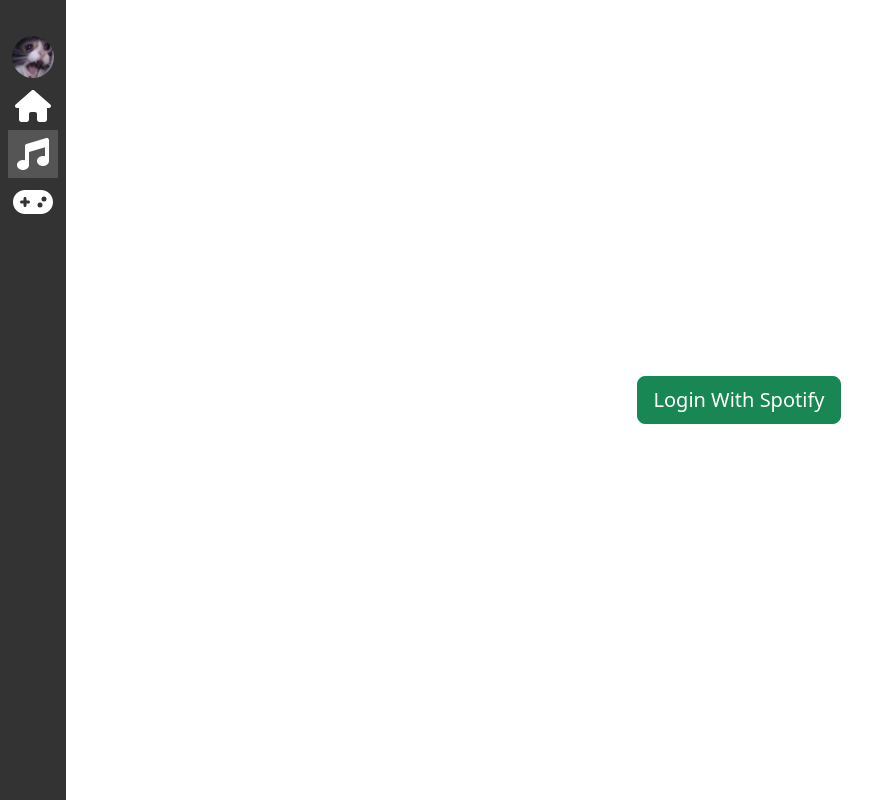
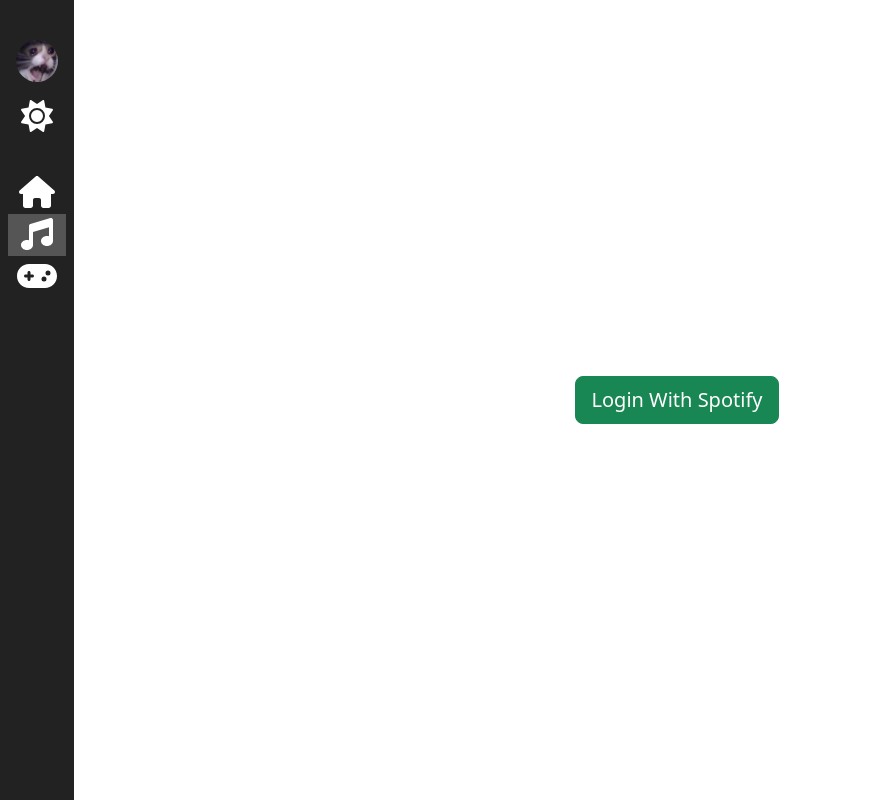
Before and after one commit to Maplefin444/home-site, a React (Create React App) app in the folder client/home-site/: page /musichome in a window 1280 px wide. Shown: the whole page, without its empty margins (0-896 px from the left). Built offline with nearby package versions, Linux system fonts and the light colour scheme; what spotify-web-api-node would draw is missing.

Commit message:
theme, tooltips

```diff
--- a/client/home-site/package.json
+++ b/client/home-site/package.json
@@ -3,12 +3,16 @@
   "version": "0.1.0",
   "private": true,
   "dependencies": {
+    "@emotion/react": "^11.10.5",
+    "@emotion/styled": "^11.10.5",
     "@fortawesome/fontawesome-svg-core": "^6.2.1",
     "@fortawesome/free-solid-svg-icons": "^6.2.1",
     "@fortawesome/react-fontawesome": "^0.2.0",
+    "@mui/material": "^5.11.3",
     "@testing-library/jest-dom": "^5.16.5",
     "@testing-library/react": "^13.4.0",
     "@testing-library/user-event": "^13.5.0",
+    "axios": "^1.2.2",
     "bootstrap": "^5.2.3",
     "react": "^18.2.0",
     "react-bootstrap": "^2.6.0",
--- a/client/home-site/src/js/app.css
+++ b/client/home-site/src/js/app.css
@@ -6,15 +6,32 @@
   margin: 0;
 }
 
+#root{
+  overflow-x:hidden;
+}
+
 .container {
   width: 100%;
   margin: 0px;
-  margin-left: 66px;
+  margin-left: 74px;
   text-align: center;
-  max-width: calc(100vw - 66px);
+  max-width: calc(100vw - 74px);
   overflow-x: hidden;
+  padding: 0px
 }
 
 .site-title {
   font-size: 2rem;
 }
+
+.dark {
+  background-color: #333;
+  color: #fff;
+  border-color: #fff;
+}
+
+.light {
+  background-color: #fff;
+  color: #333;
+  border-color: #333;
+}
--- a/client/home-site/src/js/music/Dashboard.js
+++ b/client/home-site/src/js/music/Dashboard.js
@@ -46,7 +46,7 @@
         return () => (cancel = true)
     }, [search, accessToken])
 
-    return <Container>
+    return <div className='dashboard'>
         <Form.Control type="search" placeholder="Search" value={search} onChange={e =>
             setSearch(e.target.value)
         } />
@@ -57,9 +57,6 @@
                 ))
             }
         </div>
-        <div>
-            bottom
-        </div>
-    </Container>
+    </div>
 
 }
--- a/client/home-site/src/js/music/Login.js
+++ b/client/home-site/src/js/music/Login.js
@@ -3,13 +3,12 @@
 const URL = "https://accounts.spotify.com/authorize?client_id=9029c788909841b3b3dce900c3cd6644&response_type=code&redirect_uri=http://localhost:3000/musichome&scope=streaming%20user-read-email%20user-read-private%20user-library-read%20user-library-modify%20user-read-playback-state%20user-modify-playback-state"
 export default function Login() {
     return (
-        <Container
-            className="d-flex justify-content-center align-items-center"
-            style={{ minHeight: "100vh" }}
+        <div
+            style={{ minHeight: "100vh", display: "flex", justifyContent:"center", alignItems:"center"}}
         >
             <a className="btn btn-success btn-lg" href={URL}>
                 Login With Spotify
             </a>
-        </Container>
+        </div>
     );
 }
--- a/client/home-site/src/js/music/TrackSearchResult.js
+++ b/client/home-site/src/js/music/TrackSearchResult.js
@@ -4,7 +4,7 @@
 export default function TrackSearchResult({ track }) {
     return (
         <div className="card" style={{ cursor: "pointer" }}>
-            <img src={track.albumUrl} style={{ height: "64px", width: "64px" }} />
+            <img src={track.albumUrl} style={{ height: "64px", width: "64px", marginLeft:"1px" }} />
             <div className="data">
                 <div>{track.title}</div>
                 <div className="text-muted">{track.artist}</div>
--- a/client/home-site/src/js/music/dashboard.css
+++ b/client/home-site/src/js/music/dashboard.css
@@ -1,15 +1,30 @@
+.dashboard {
+    width: 100%;
+    max-width: calc(100vw - 74px);
+    padding-right: 10%;
+    padding-left: 10%;
+    padding-top: 2%;
+    overflow-x: hidden;
+    background-color: inherit;
+    border-color: inherit;
+}
+
 .content {
+    background-color: inherit;
     flex-grow: 2;
     margin-top: 2px;
     margin-bottom: 2px;
     overflow-y: auto;
+    border-color: inherit;
 }
 
 .card{
+    background-color: inherit;
     display: flex;
-    margin: 2px;
+    margin: 4px;
     align-items: center;
     flex-direction: row;
+    border-color: inherit;
 }
 
 .data{
--- a/client/home-site/src/js/reusable_components/Navbar.js
+++ b/client/home-site/src/js/reusable_components/Navbar.js
@@ -1,22 +1,65 @@
+import { useEffect, useState } from 'react'
+import { Tooltip } from '@mui/material'
 import { Link, useMatch, useResolvedPath } from "react-router-dom"
 import "./navbar.css"
 import { FontAwesomeIcon } from '@fortawesome/react-fontawesome'
-import { faHouse, faMusic, faGamepad } from '@fortawesome/free-solid-svg-icons'
+import { faHouse, faMusic, faGamepad, faSun } from '@fortawesome/free-solid-svg-icons'
 import cat from "./cat.jpg"
 
 export default function Navbar() {
+    const [theme, setTheme] = useState(
+        localStorage.getItem('theme') || 'light'
+    );
+    const toggleTheme = () => {
+        if (theme === 'light') {
+            setTheme('dark');
+        } else {
+            setTheme('light');
+        }
+    };
+    useEffect(() => {
+        localStorage.setItem('theme', theme);
+        document.body.className = theme;
+    }, [theme]);
     return (
         <nav className="nav">
             <ul>
-                <img src={cat}/>
                 <CustomLink to="/">
-                    <FontAwesomeIcon icon={faHouse} size="2xl" />
+                    <Tooltip title="Dashboard" placement="right">
+                        <div className="aligner">
+                            <img src={cat} />
+                        </div>
+                    </Tooltip>
+                </CustomLink>
+                <button className="toggle" onClick={toggleTheme}>
+                    <Tooltip title="Toggle Mode" placement="right">
+                        <div className="aligner">
+                            <FontAwesomeIcon icon={faSun} size="2xl" />
+                        </div>
+                    </Tooltip>
+                </button>
+                <div className='spacer'>
+                </div>
+                <CustomLink to="/">
+                    <Tooltip title="Home" placement="right">
+                        <div className="aligner">
+                            <FontAwesomeIcon icon={faHouse} size="2xl" />
+                        </div>
+                    </Tooltip>
                 </CustomLink>
                 <CustomLink to="/musichome">
-                    <FontAwesomeIcon icon={faMusic} size="2xl" />
+                    <Tooltip title="Music" placement="right">
+                        <div className="aligner">
+                            <FontAwesomeIcon icon={faMusic} size="2xl" />
+                        </div>
+                    </Tooltip>
                 </CustomLink>
                 <CustomLink to="/rshome">
-                    <FontAwesomeIcon icon={faGamepad} size="2xl" />
+                    <Tooltip title="Games" placement="right">
+                        <div className="aligner">
+                            <FontAwesomeIcon icon={faGamepad} size="2xl" />
+                        </div>
+                    </Tooltip>
                 </CustomLink>
             </ul>
         </nav>
--- a/client/home-site/src/js/reusable_components/navbar.css
+++ b/client/home-site/src/js/reusable_components/navbar.css
@@ -3,7 +3,7 @@
   left: 0;
   z-index: 1;
   height: 100%;
-  background-color: #333;
+  background-color: #222;
   color: white;
   display: inline-block;
   justify-content: space-between;
@@ -34,7 +34,7 @@
   text-align: center;
 }
 .nav li {
-  height: 100%;
+  height: fit-content;
   width: auto;
   align-items: center;
   margin: auto;
@@ -44,9 +44,10 @@
   text-decoration: none;
   display: inline-flex;
   width: auto;
-  height: 100%;
+  height: fit-content;
   align-items: center;
-  padding: 0.25rem;
+  padding-top: 0.25rem;
+  padding-bottom: 0.25rem;
 }
 
 .nav li.active {
@@ -56,3 +57,40 @@
 .nav li:hover {
   background-color: #777;
 }
+
+.toggle {
+  height: 100%;
+  width: auto;
+  margin: auto;
+  background-color: transparent;
+  border: 0px;
+  padding: 0px;
+  align-items: center;
+}
+
+.aligner {
+  color: inherit;
+  text-decoration: none;
+  display: inline-flex;
+  width: 58px;
+  height: 100%;
+  align-items: center;
+  padding: 0.25rem;
+  justify-content: center;
+  color: white;
+  padding: 0px;
+}
+
+
+.toggle.active {
+  background-color: #555;
+}
+
+.toggle:hover {
+  background-color: #777;
+}
+.spacer{
+  height: 2rem;
+  margin: 0;
+  padding: 0;
+}
```
Also changed, not shown: client/package.json (deleted, +0 -7 lines), 2 other files (tests, documents, lock files or other folders).
